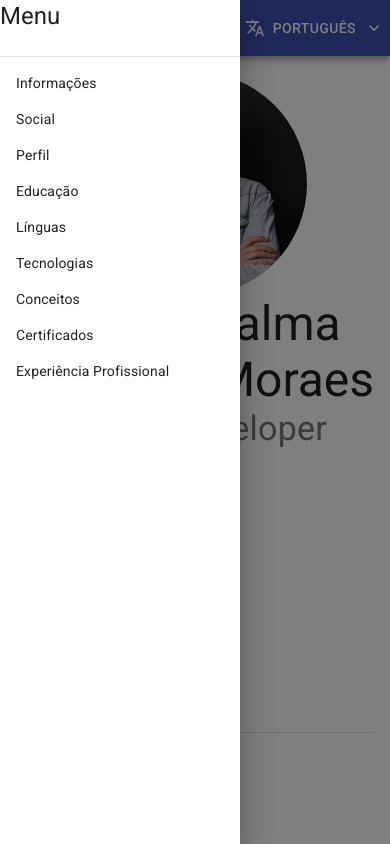
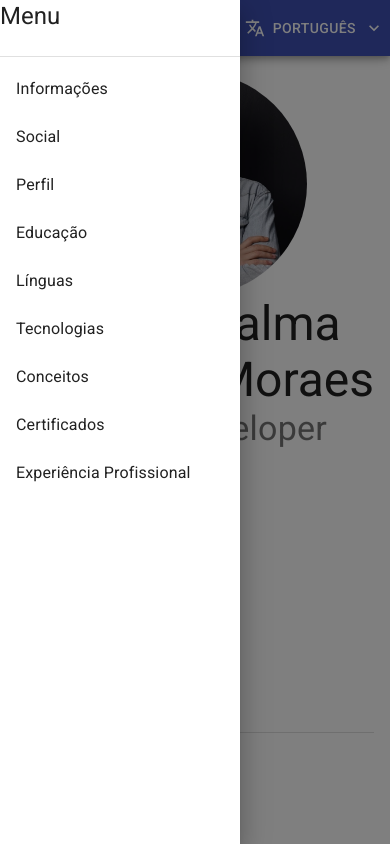
Before and after one commit to eduardopvm/react-cv, a React (Create React App) app: page / in a window 390 px wide. Both pictures are taken after a click on the button "open drawer". Shown: the top 844 px of the page. Built offline with nearby package versions, Linux system fonts and the light colour scheme.

Commit message:
changed drawer links to buttons

```diff
--- a/src/header/ResponsiveDrawer.js
+++ b/src/header/ResponsiveDrawer.js
@@ -28,15 +28,51 @@ export default function ResponsiveDrawer(props) {
       </Box>
       <Divider />
       <List>
-        <ListItem><Link to="info" smooth={true} offset={-50} onClick={props.onDrawerToggle}>Informações</Link></ListItem>
-        <ListItem><Link to="social" smooth={true} offset={-60} onClick={props.onDrawerToggle}>Social</Link></ListItem>
-        <ListItem><Link to="profile" smooth={true} offset={-60} onClick={props.onDrawerToggle}>Perfil</Link></ListItem>
-        <ListItem><Link to="education" smooth={true} offset={-60} onClick={props.onDrawerToggle}>Educação</Link></ListItem>
-        <ListItem><Link to="language-skills" smooth={true} offset={-60} onClick={props.onDrawerToggle}>Línguas</Link></ListItem>
-        <ListItem><Link to="tech-skills" smooth={true} offset={-60} onClick={props.onDrawerToggle}>Tecnologias</Link></ListItem>
-        <ListItem><Link to="general-skills" smooth={true} offset={-60} onClick={props.onDrawerToggle}>Conceitos</Link></ListItem>
-        <ListItem><Link to="certificates" smooth={true} offset={-60} onClick={props.onDrawerToggle}>Certificados</Link></ListItem>
-        <ListItem><Link to="work-history" smooth={true} offset={-60} onClick={props.onDrawerToggle}>Experiência Profissional</Link></ListItem>
+        <ListItem button>
+          <ListItemText>
+            <Link to="info" smooth={true} offset={-50} onClick={props.onDrawerToggle}>Informações</Link>
+          </ListItemText>
+        </ListItem>
+        <ListItem button>
+          <ListItemText>
+            <Link to="social" smooth={true} offset={-60} onClick={props.onDrawerToggle}>Social</Link>
+          </ListItemText>
+        </ListItem>
+        <ListItem button>
+          <ListItemText>
+            <Link to="profile" smooth={true} offset={-60} onClick={props.onDrawerToggle}>Perfil</Link>
+          </ListItemText>
+        </ListItem>
+        <ListItem button>
+          <ListItemText>
+            <Link to="education" smooth={true} offset={-60} onClick={props.onDrawerToggle}>Educação</Link>
+          </ListItemText>
+        </ListItem>
+        <ListItem button>
+          <ListItemText>
+            <Link to="language-skills" smooth={true} offset={-60} onClick={props.onDrawerToggle}>Línguas</Link>
+          </ListItemText>
+        </ListItem>
+        <ListItem button>
+          <ListItemText>
+            <Link to="tech-skills" smooth={true} offset={-60} onClick={props.onDrawerToggle}>Tecnologias</Link>
+          </ListItemText>
+        </ListItem>
+        <ListItem button>
+          <ListItemText>
+            <Link to="general-skills" smooth={true} offset={-60} onClick={props.onDrawerToggle}>Conceitos</Link>
+          </ListItemText>
+        </ListItem>
+        <ListItem button>
+          <ListItemText>
+            <Link to="certificates" smooth={true} offset={-60} onClick={props.onDrawerToggle}>Certificados</Link>
+          </ListItemText>
+        </ListItem>
+        <ListItem button>
+          <ListItemText>
+            <Link to="work-history" smooth={true} offset={-60} onClick={props.onDrawerToggle}>Experiência Profissional</Link>
+          </ListItemText>
+        </ListItem>
       </List>
     </div>
   );
```
